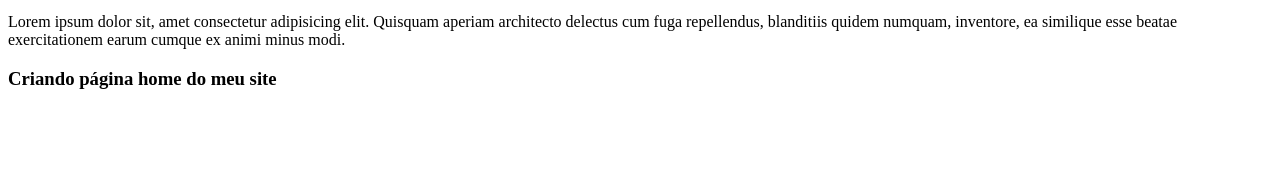
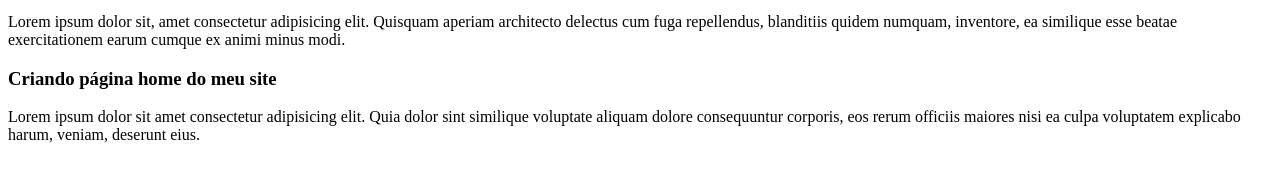
Before and after one commit to pedrodacostasilva/cursoGit, a plain HTML site: page index.html in a window 1280 px wide. Shown: the part 119-300 px from the top of the page. Drawn offline with Linux system fonts and the light colour scheme.

Commit message:
Finalizando página home

```diff
--- a/index.html
+++ b/index.html
@@ -10,5 +10,6 @@
     <p>Lorem ipsum dolor sit amet consectetur adipisicing elit. Omnis nostrum minima est neque doloremque rem earum, consequatur, veniam vel, officiis sit veritatis maxime nisi ratione iure cupiditate numquam mollitia harum!</p>
     <p>Lorem ipsum dolor sit, amet consectetur adipisicing elit. Quisquam aperiam architecto delectus cum fuga repellendus, blanditiis quidem numquam, inventore, ea similique esse beatae exercitationem earum cumque ex animi minus modi.</p>
     <h3>Criando página home do meu site</h3>
+    <p>Lorem ipsum dolor sit amet consectetur adipisicing elit. Quia dolor sint similique voluptate aliquam dolore consequuntur corporis, eos rerum officiis maiores nisi ea culpa voluptatem explicabo harum, veniam, deserunt eius.</p>
 </body>
 </html>
```
